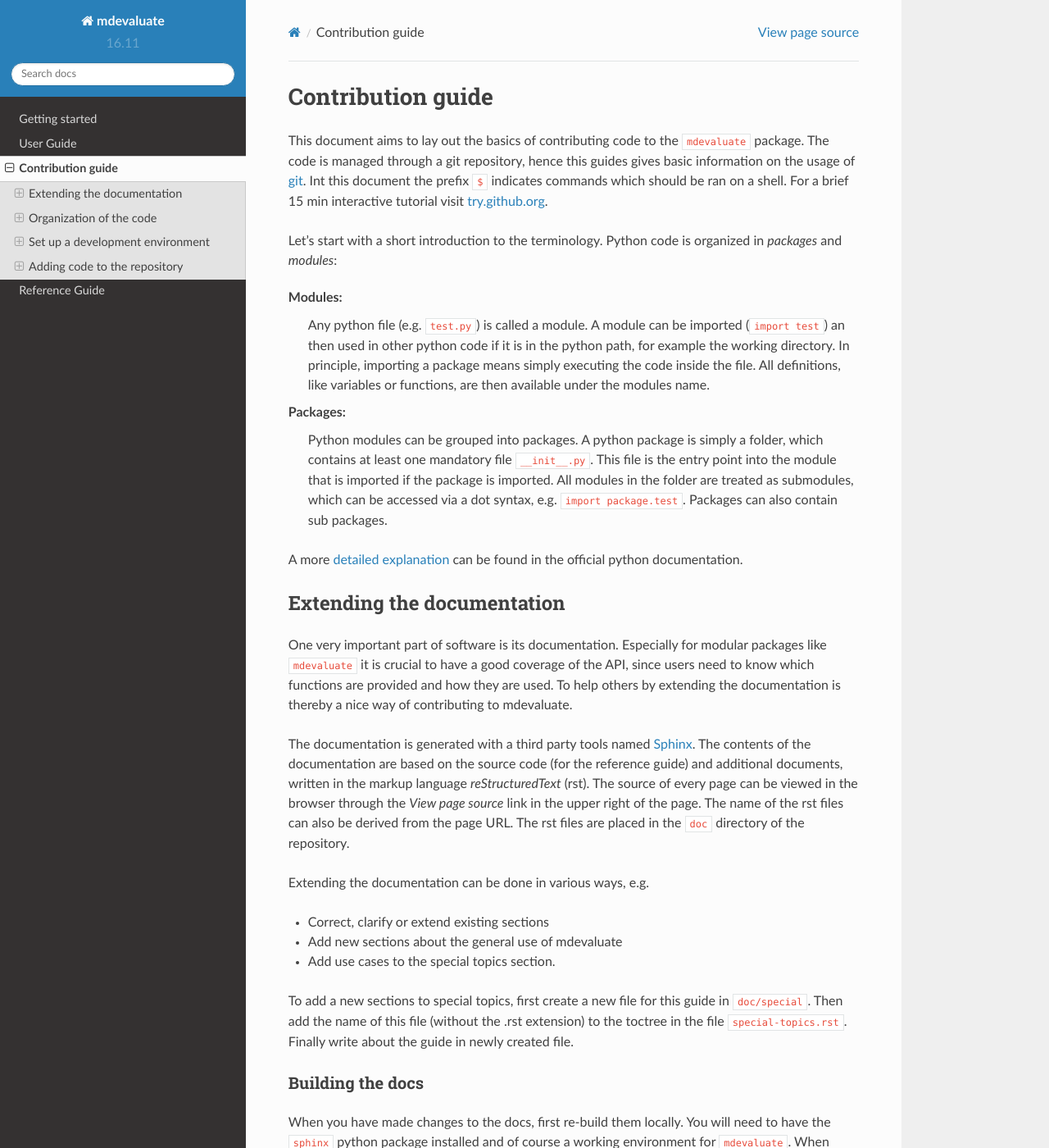
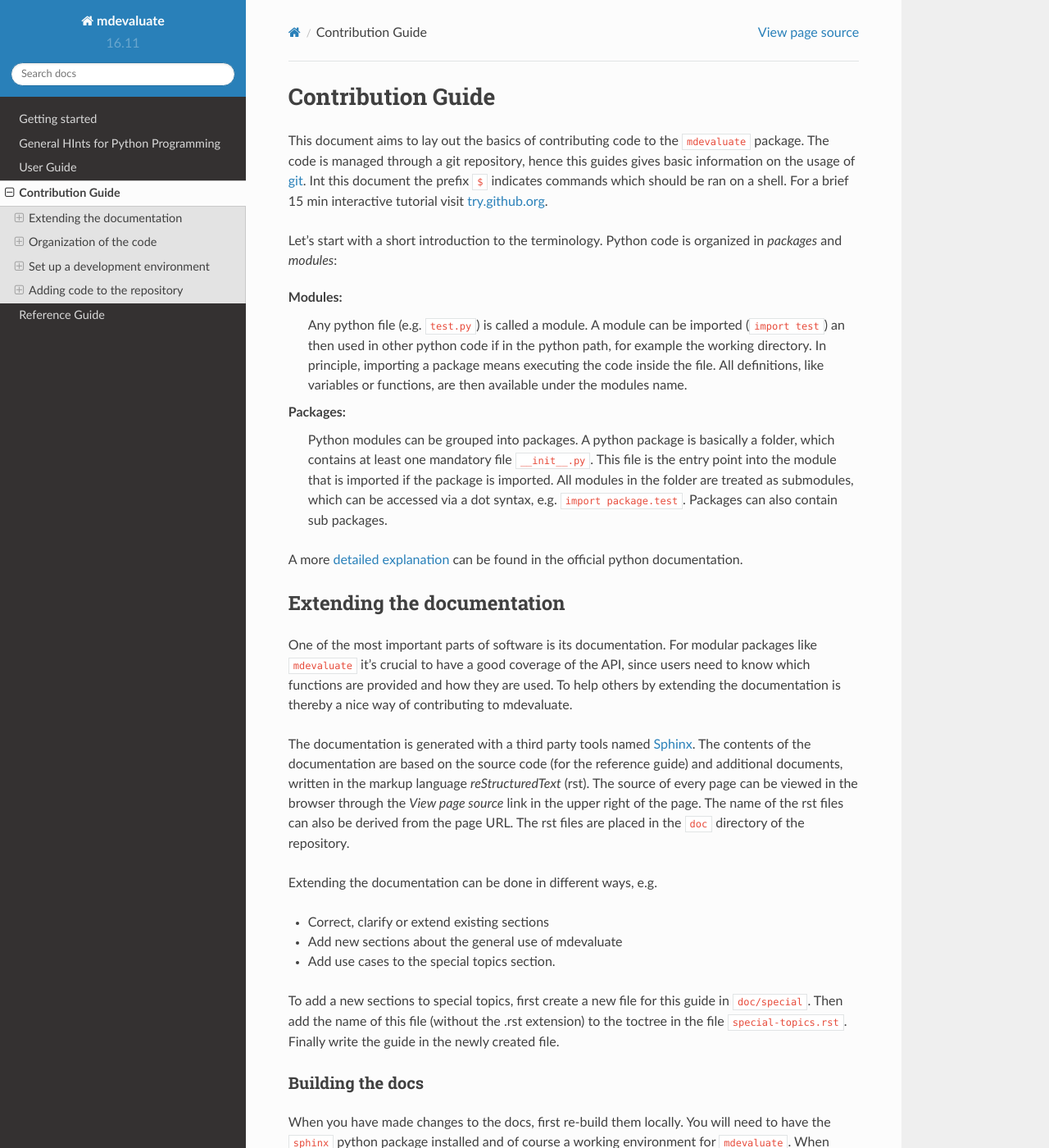
Before and after one commit to mdevaluate/mdevaluate, a Sphinx documentation site: the page built from doc/contribution.rst, in a window 1280 px wide and 1400 px high. Shown: the whole window at 82% size. Built offline with Sphinx 7.4.7 and the Read the Docs theme 2.0.0, drawn with Linux system fonts in a browser that asks for light colours; pages that are not in the unit, such as notebooks, are missing from menus; some of the changed text lies outside the part shown.

Commit message:
Improvements to documentation.

```diff
--- a/doc/contribution.rst
+++ b/doc/contribution.rst
@@ -1,5 +1,5 @@
 
-Contribution guide
+Contribution Guide
 ==================
 
 This document aims to lay out the basics of contributing code to the ``mdevaluate`` package.
@@ -13,12 +13,12 @@ Python code is organized in *packages* and *modules*:
 
 Modules:
   Any python file (e.g. ``test.py``) is called a module. A module can be imported (``import test``) an then used
-  in other python code if it is in the python path, for example the working directory.
-  In principle, importing a package means simply executing the code inside the file.
+  in other python code if in the python path, for example the working directory.
+  In principle, importing a package means executing the code inside the file.
   All definitions, like variables or functions, are then available under the modules name.
 
 Packages:
-  Python modules can be grouped into packages. A python package is simply a folder,
+  Python modules can be grouped into packages. A python package is basically a folder,
   which contains at least one mandatory file ``__init__.py``. This file is the entry
   point into the module that is imported if the package is imported.
   All modules in the folder are treated as submodules, which can be accessed via
@@ -29,8 +29,8 @@ A more `detailed explanation <https://docs.python.org/3/tutorial/modules.html>`_
 Extending the documentation
 +++++++++++++++++++++++++++
 
-One very important part of software is its documentation.
-Especially for modular packages like ``mdevaluate`` it is crucial to have a good coverage of the API,
+One of the most important parts of software is its documentation.
+For modular packages like ``mdevaluate`` it's crucial to have a good coverage of the API,
 since users need to know which functions are provided and how they are used.
 To help others by extending the documentation is thereby a nice way of contributing to mdevaluate.
 
@@ -41,7 +41,7 @@ The source of every page can be viewed in the browser through the *View page sou
 The name of the rst files can also be derived from the page URL.
 The rst files are placed in the ``doc`` directory of the repository.
 
-Extending the documentation can be done in various ways, e.g.
+Extending the documentation can be done in different ways, e.g.
 
 - Correct, clarify or extend existing sections
 - Add new sections about the general use of mdevaluate
@@ -49,7 +49,7 @@ Extending the documentation can be done in various ways, e.g.
 
 To add a new sections to special topics, first create a new file for this guide in ``doc/special``.
 Then add the name of this file (without the .rst extension) to the toctree in the file ``special-topics.rst``.
-Finally write about the guide in newly created file.
+Finally write the guide in the newly created file.
 
 Building the docs
 -----------------
--- a/doc/index.rst
+++ b/doc/index.rst
@@ -15,6 +15,7 @@ Contents
    :maxdepth: 1
 
    installation
+   general-hints
    guide
    gallery/index
    contribution
```
Also changed, not shown: other parts of doc/contribution.rst (+4 -4 lines), doc/general-hints.rst (added, +79 -0 lines), doc/installation.rst (+8 -9 lines).
